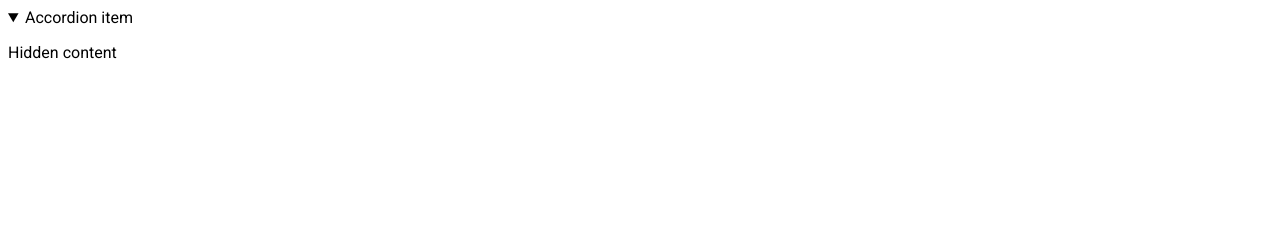
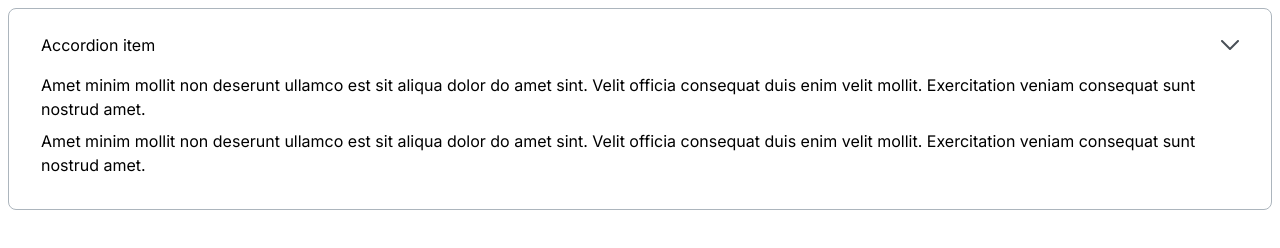
Before and after one commit to js-tasks-ru/htmlcss-20220414_shymakher, a website: page 03-lection1/02-accordion/index.html in a window 1280 px wide. Both pictures are taken after a click on the heading "Accordion item". Drawn offline with Linux system fonts and the light colour scheme; files whose address does not match are found by name.

Commit message:
accordion

```diff
--- a/03-lection1/02-accordion/accordion.css
+++ b/03-lection1/02-accordion/accordion.css
@@ -1 +1,45 @@
 /* Стилизация аккордеона */
+.accordion {
+  background: #ffffff;
+  border: 1px solid #acb5bd;
+  box-sizing: border-box;
+  border-radius: 8px;
+  padding: 24px 32px 32px;
+  font-family: 'Inter', 'sans-serif';
+}
+
+.accordion__summary::-webkit-details-marker {
+  display: none;
+}
+
+.accordion__summary {
+  display: flex;
+  align-items: center;
+  justify-content: space-between;
+  cursor: pointer;
+  font-weight: 400;
+  font-size: 16px;
+  line-height: 24px;
+}
+
+.accordion[open] .accordion__summary {
+  margin-bottom: 16px;
+}
+
+.accordion svg {
+  transition: all 0.3s ease-out;
+}
+.accordion[open] svg {
+  transform: rotate(180deg);
+}
+
+.accordion__content {
+  margin: 0;
+  margin-bottom: 8px;
+  font-weight: 400;
+  font-size: 16px;
+  line-height: 24px;
+}
+.accordion__content:last-child {
+  margin-bottom: 0;
+}
--- a/03-lection1/02-accordion/index.html
+++ b/03-lection1/02-accordion/index.html
@@ -2,16 +2,40 @@
 <!-- Страница с аккордеоном -->
 <html lang="ru">
   <head>
-        <link rel="stylesheet" href="../../assets/css/main.css">
-        <link rel="stylesheet" href="./accordion.css">
+    <link rel="stylesheet" href="../../assets/css/main.css" />
+    <link rel="stylesheet" href="./accordion.css" />
   </head>
   <body>
-        <details>
-            <summary>
+    <details class="accordion">
+      <summary class="accordion__summary">
         Accordion item
+
+        <svg
+          width="18"
+          height="10"
+          viewBox="0 0 18 10"
+          fill="none"
+          xmlns="http://www.w3.org/2000/svg"
+        >
+          <path
+            d="M17 9L9 1L1 9"
+            stroke="#495057"
+            stroke-width="2"
+            stroke-linecap="round"
+            stroke-linejoin="round"
+          />
+        </svg>
       </summary>
-            <p>
-                Hidden content
+
+      <p class="accordion__content">
+        Amet minim mollit non deserunt ullamco est sit aliqua dolor do amet
+        sint. Velit officia consequat duis enim velit mollit. Exercitation
+        veniam consequat sunt nostrud amet.
+      </p>
+      <p class="accordion__content">
+        Amet minim mollit non deserunt ullamco est sit aliqua dolor do amet
+        sint. Velit officia consequat duis enim velit mollit. Exercitation
+        veniam consequat sunt nostrud amet.
       </p>
     </details>
   </body>
--- a/assets/css/main.css
+++ b/assets/css/main.css
@@ -24,6 +24,6 @@
   --secondary: var(--purple);
 }
 
-* {
+body {
   font-family: 'Roboto', sans-serif;
 }
--- a/assets/fonts/fonts.css
+++ b/assets/fonts/fonts.css
@@ -1 +1,2 @@
 @import url('https://fonts.googleapis.com/css2?family=Roboto:ital,wght@0,100;0,300;0,400;0,500;0,700;0,900;1,100;1,300;1,400;1,500;1,700;1,900&display=swap');
+@import url('https://fonts.googleapis.com/css2?family=Inter&display=swap');
```
Lines whose indentation alone changed are shown as unchanged.
